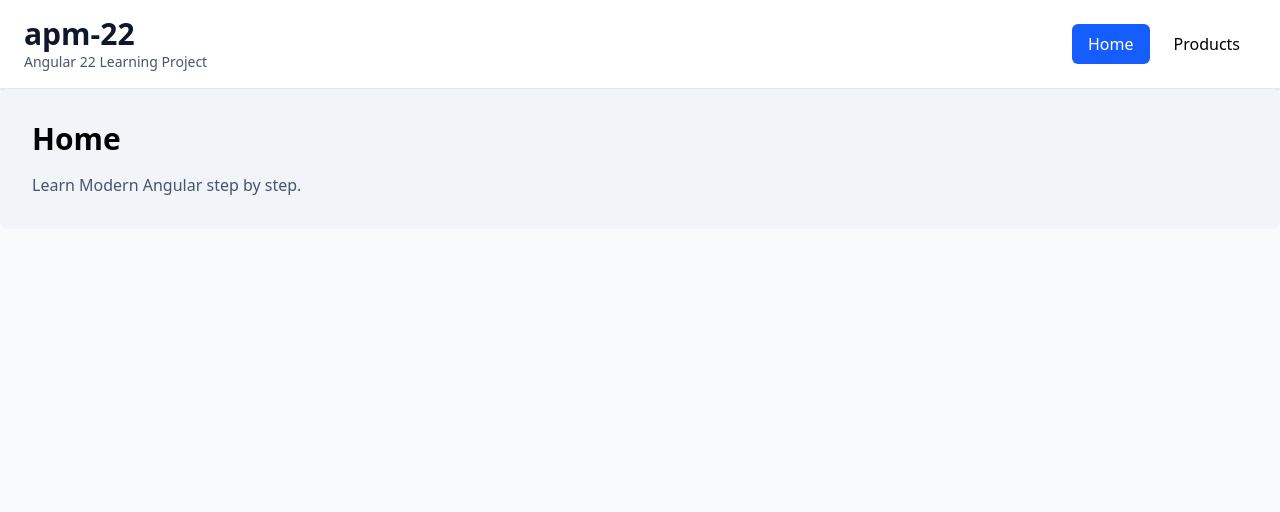
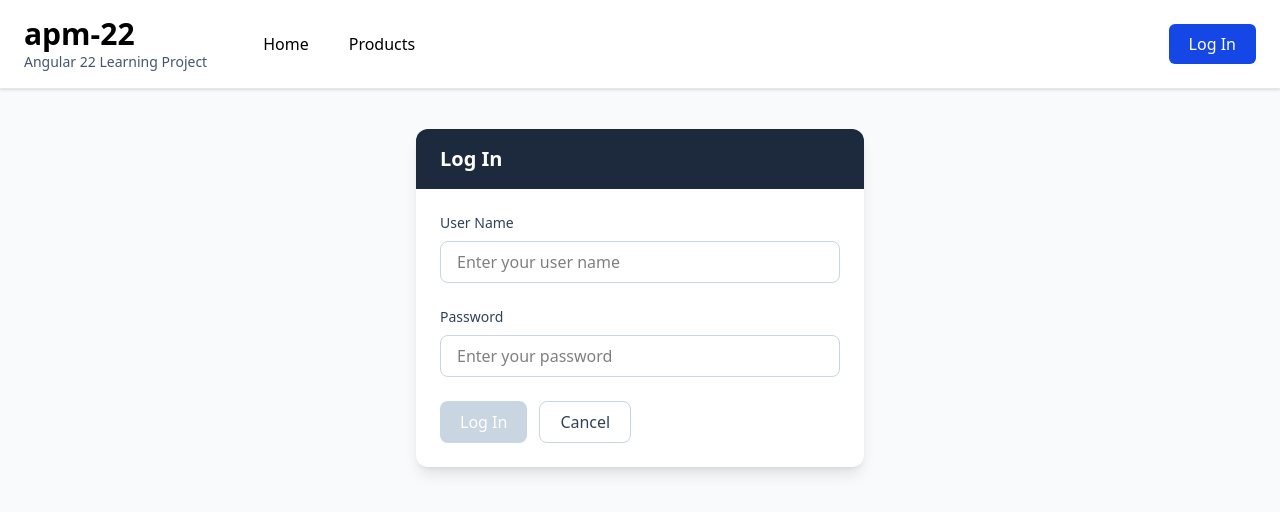
Before and after one commit to sigmakumarwadbude/apm-22, an Angular app: page /login in a window 1280 px wide. Before the commit this address led to /home. Shown: the top 512 px of the page. Built offline with nearby package versions, Linux system fonts and the light colour scheme.

Commit message:
feat: implement user authentication system with login page

```diff
--- a/src/app/app.routes.ts
+++ b/src/app/app.routes.ts
@@ -21,6 +21,13 @@ export const routes: Routes = [
       ),
   },
   {
+    path: 'login',
+    loadComponent: () =>
+      import('./user/login/login').then(
+        (m) => m.Login
+      ),
+  },
+  {
     path: '',
     pathMatch: 'full',
     redirectTo: 'home',
--- a/src/app/app.ts
+++ b/src/app/app.ts
@@ -1,17 +1,28 @@
-import { Component, signal } from '@angular/core';
+import { Component, inject, signal } from '@angular/core';
 import { RouterOutlet } from '@angular/router';
 import { Navigation } from './shared/layout/navigation/navigation';
+import { Auth } from './user/auth';
 
 @Component({
   selector: 'app-root',
   imports: [RouterOutlet, Navigation],
   template: `
     <main class="min-h-screen bg-slate-50">
-      <app-navigation [title]="title()" />
+      <app-navigation
+        [title]="title()"
+        [isLoggedIn]="isLoggedIn()"
+        (logout)="onLogout()"/>
       <router-outlet />
     </main>
   `,
 })
 export class App {
   protected readonly title = signal('apm-22');
+  private authService = inject(Auth);
+
+  isLoggedIn = this.authService.isLoggedIn;
+
+  onLogout() {
+    this.authService.logout();
+  }
 }
--- a/src/app/shared/layout/navigation/navigation.ts
+++ b/src/app/shared/layout/navigation/navigation.ts
@@ -1,4 +1,4 @@
-import { Component, input } from '@angular/core';
+import { Component, input, output } from '@angular/core';
 import { RouterLink, RouterLinkActive } from '@angular/router';
 
 @Component({
@@ -7,37 +7,54 @@ import { RouterLink, RouterLinkActive } from '@angular/router';
   template: `
  <header class="border-b border-slate-200 bg-white shadow-sm">
   <div class="mx-auto flex max-w-7xl items-center justify-between px-6 py-4">
+
+    <div class="flex items-center gap-10">
       <div>
-      <h1 class="text-3xl font-bold text-slate-900">
-        {{ title() }}
-      </h1>
+        <h1 class="text-3xl font-bold">{{ title() }}</h1>
         <p class="text-sm text-slate-600">
           Angular 22 Learning Project
         </p>
       </div>
 
       <nav class="flex gap-2">
-      <a
-        routerLink="/home"
-        routerLinkActive="bg-blue-600 text-white"
-        [routerLinkActiveOptions]="{ exact: true }"
-        class="rounded-md px-4 py-2 hover:bg-slate-100"
-      >
+        <a routerLink="/home" routerLinkActive="bg-blue-600 text-white"
+          class="rounded-md px-4 py-2 hover:bg-slate-100">
           Home
         </a>
 
-      <a
-        routerLink="/products"
-        routerLinkActive="bg-blue-600 text-white"
-        class="rounded-md px-4 py-2 hover:bg-slate-100"
-      >
+        <a routerLink="/products" routerLinkActive="bg-blue-600 text-white"
+          class="rounded-md px-4 py-2 hover:bg-slate-100">
           Products
         </a>
       </nav>
+    </div>
+    @if(isLoggedIn()){
+      <a
+      (click)="onLogout()"
+      class="cursor-pointer rounded-md bg-blue-600 px-5 py-2 text-white transition hover:bg-blue-700"
+      >
+      Log out
+      </a>
+}
+    @else {
+    <a
+      routerLink="/login"
+      routerLinkActive="bg-blue-700"
+      class="rounded-md bg-blue-600 px-5 py-2 text-white transition hover:bg-blue-700"
+    >
+      Log In
+    </a>
+}
   </div>
 </header>
  `
 })
 export class Navigation {
   readonly title = input.required<string>();
+  readonly isLoggedIn = input<boolean>();
+  readonly logout = output<void>();
+
+  onLogout(){
+    this.logout.emit();
   }
+}
--- /dev/null
+++ b/src/app/user/auth.ts
@@ -0,0 +1,18 @@
+import { computed, Service, signal } from '@angular/core';
+import { User } from './user.model';
+
+@Service()
+export class Auth {
+    currentUser = signal<User | null>(null);
+
+    isLoggedIn = computed(() => this.currentUser() !== null);
+
+    login(username: string, password: string) {
+        // TODO: replace with real API call; for now set a mock user on success
+        this.currentUser.set({ id: 1, username, admin: false });
+    }
+
+    logout() {
+        this.currentUser.set(null);
+    }
+}
--- /dev/null
+++ b/src/app/user/login/login.html
@@ -0,0 +1,95 @@
+<div class="mx-auto mt-10 max-w-md rounded-xl bg-white shadow-lg">
+  <!-- Header -->
+  <div class="rounded-t-xl bg-slate-800 px-6 py-4">
+    <h2 class="text-xl font-semibold text-white">
+      {{ pageTitle }}
+    </h2>
+  </div>
+
+  <!-- Form -->
+  <form
+    class="space-y-6 p-6"
+    (submit)="login($event)"
+    autocomplete="off"
+    novalidate>
+
+    <!-- User Name -->
+    <div>
+      <label
+        for="username"
+        class="mb-2 block text-sm font-medium text-slate-700">
+        User Name
+      </label>
+
+      <input
+        id="username"
+        type="text"
+        placeholder="Enter your user name"
+        [formField]="loginForm.username"
+        class="w-full rounded-lg border border-slate-300 px-4 py-2 outline-none transition
+               focus:border-blue-500 focus:ring-2 focus:ring-blue-200" />
+        @if(loginForm.username().touched() && loginForm.username().invalid()) {
+          @for(error of loginForm.username().errors(); track error){
+            <p class="mt-1 text-sm text-red-600">
+              {{ error.message }}
+            </p>
+          }
+        }
+    </div>
+
+    <!-- Password -->
+    <div>
+      <label
+        for="password"
+        class="mb-2 block text-sm font-medium text-slate-700">
+        Password
+      </label>
+
+      <input
+        id="password"
+        type="password"
+        placeholder="Enter your password"
+        [formField]="loginForm.password"
+        class="w-full rounded-lg border border-slate-300 px-4 py-2 outline-none transition
+               focus:border-blue-500 focus:ring-2 focus:ring-blue-200" />
+        @if(loginForm.password().touched() && loginForm.password().invalid()) {
+          @for(error of loginForm.password().errors(); track error){
+            <p class="mt-1 text-sm text-red-600">
+              {{ error.message }}
+            </p>
+          }
+        }
+    </div>
+
+    <!-- Buttons -->
+    <div class="flex gap-3">
+      <button
+        type="submit"
+        [disabled]="loginForm().invalid()"
+        class="rounded-lg bg-blue-600 px-5 py-2 text-white transition
+               hover:bg-blue-700
+               disabled:cursor-not-allowed
+               disabled:bg-slate-300">
+
+        Log In
+      </button>
+
+      <button
+        type="button"
+        routerLink="/home"
+        class="rounded-lg border border-slate-300 px-5 py-2 text-slate-700 transition hover:bg-slate-100"
+        >
+
+        Cancel
+      </button>
+    </div>
+
+    @if (errorMessage()) {
+      <div
+        class="rounded-lg border border-red-200 bg-red-50 p-3 text-sm text-red-700">
+
+        {{ errorMessage() }}
+      </div>
+    }
+  </form>
+</div>
--- /dev/null
+++ b/src/app/user/login/login.ts
@@ -0,0 +1,47 @@
+import { Component, inject, signal } from '@angular/core';
+import { form, FormField, minLength, required } from '@angular/forms/signals';
+import { Auth } from '../auth';
+import { Router, RouterLink } from '@angular/router';
+import { UserCredentials } from '../user.model';
+
+@Component({
+  selector: 'app-login',
+  imports: [FormField, RouterLink],
+  templateUrl: './login.html',
+})
+export class Login {
+  pageTitle = 'Log In';
+
+  errorMessage = signal('');
+
+  formModel = signal<UserCredentials>({
+    username: '',
+    password: '',
+  })
+
+  loginForm = form(this.formModel, schema => {
+    required(schema.username, { message: 'User Name is required'}),
+    required(schema.password, { message: 'Pawword is reuired'}),
+    minLength(schema.username, 3, { message: 'User name must be at least 3 characters'})
+    minLength(schema.password, 3, { message: 'Password must be at least 3 characters'})
+  });
+
+  private authService = inject(Auth);
+  private router = inject(Router);
+
+  login(event: SubmitEvent){
+    event.preventDefault();
+    this.errorMessage.set('')
+
+    if(this.loginForm().invalid()){
+      this.errorMessage.set('Invalid username or password');
+      this.loginForm().markAsTouched();
+      return;
+    }
+
+    const {username, password} = this.loginForm().value();
+
+    this.authService.login(username, password);
+    this.router.navigate(['/products'])
+  }
+}
```
Also changed, not shown: src/app/user/user.model.ts (added, +10 -0 lines), 2 other files (tests, documents, lock files or other folders). Lines whose indentation alone changed are shown as unchanged.
